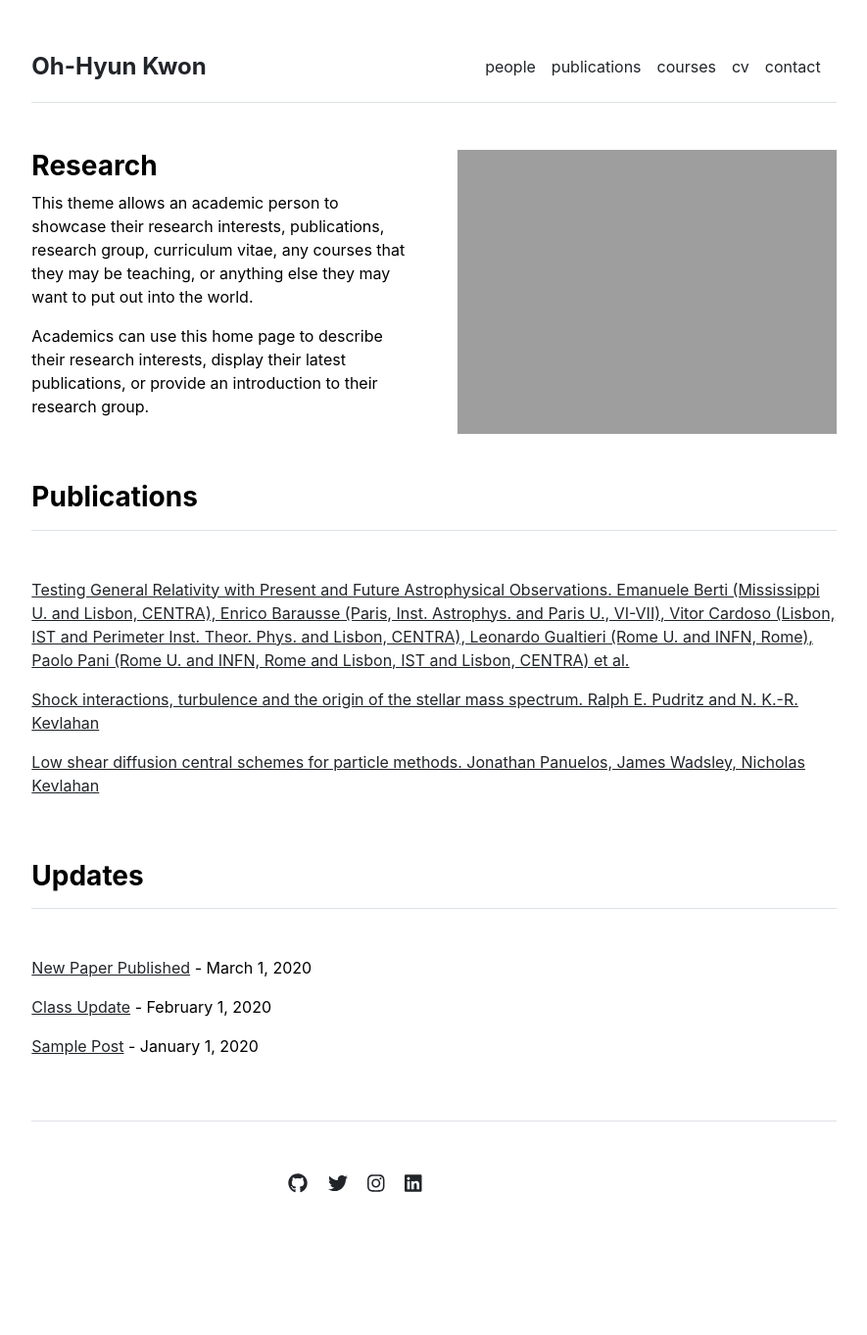
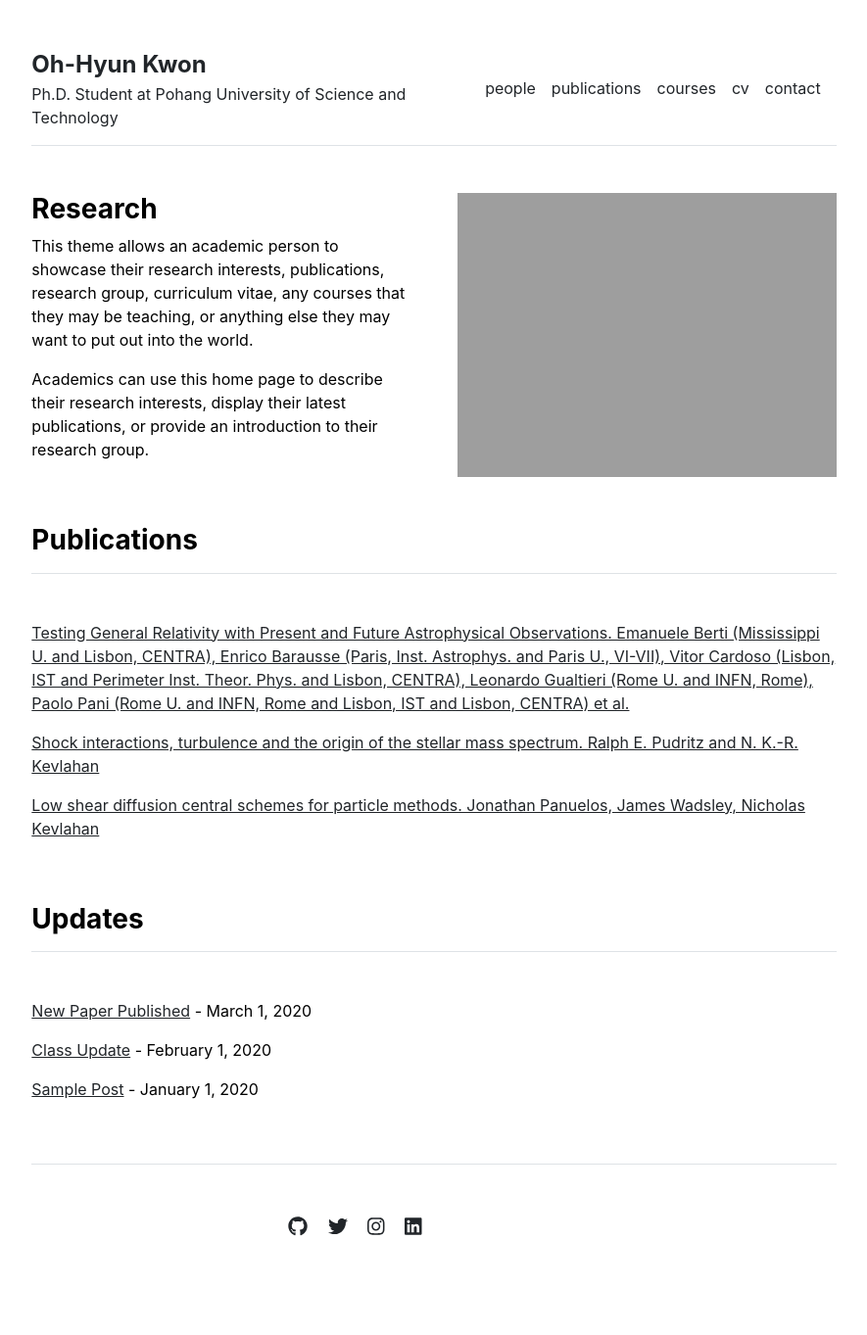
Before and after one commit to pothyd/pothyd.github.io, a Jekyll site: the page built from index.md, in a window 1280 px wide. Shown: the whole page at 98% size, without its empty margins (197-1082 px from the left). Built offline with Jekyll 4.4.1, drawn with Linux system fonts in a browser that asks for light colours; before the commit the page ends 1319 px from its top, so only the background shows below that.

Commit message:
Update _config.yml

```diff
--- a/_config.yml
+++ b/_config.yml
@@ -1,4 +1,4 @@
 url: "" # the base hostname & protocol for your site, e.g. http://example.com
 baseurl: "" # the subpath of your site, e.g. /blog
 title: "Oh-Hyun Kwon" # the name of your site, e.g. ACME Corp.
-description: ""
+description: "Ph.D. Student at Pohang University of Science and Technology"
```
